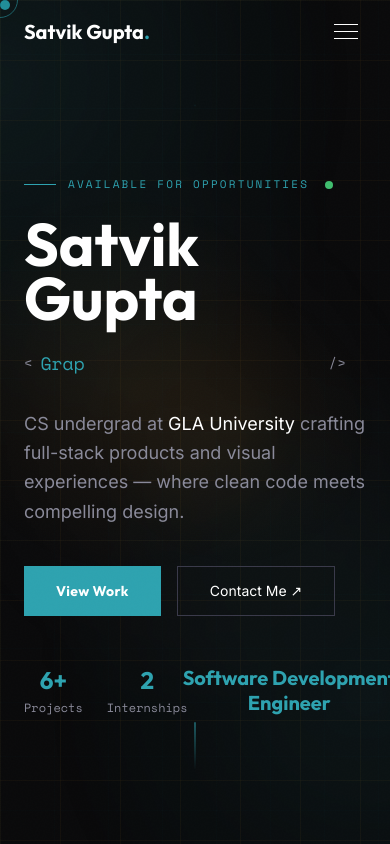
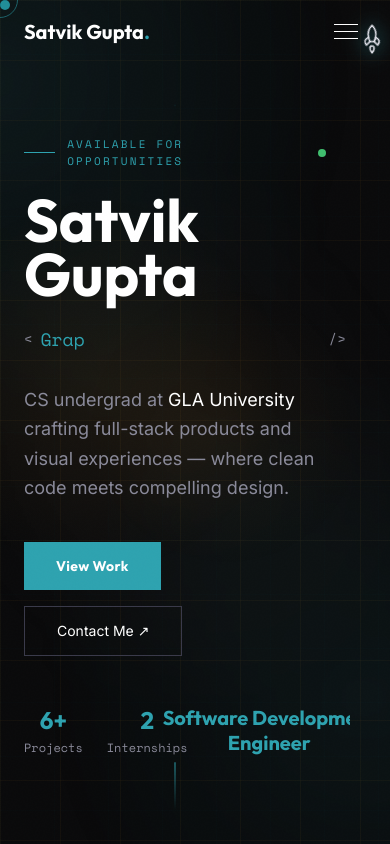
Before and after one commit to Satvikk7/Portfolio, a React (Vite) app: page / in a window 390 px wide. Shown: the top 844 px of the page. Built offline with nearby package versions, Linux system fonts and the light colour scheme.

Commit message:
Make rocket sidebar responsive on mobile

```diff
--- a/src/App.jsx
+++ b/src/App.jsx
@@ -63,7 +63,7 @@ export default function App() {
           transition={{ duration: 0.6 }}
           className="noise-bg"
         >
-          <div className="grid-bg min-h-screen designer-bg">
+          <div className="grid-bg min-h-screen designer-bg pr-10 sm:pr-12 lg:pr-16">
             <ScrollProgress />
             <Navbar />
             <main>
--- a/src/components/ScrollProgress.jsx
+++ b/src/components/ScrollProgress.jsx
@@ -103,10 +103,10 @@ export default function ScrollProgress() {
   const visualProgress = 0.03 + progress * 0.94
 
   return (
-    <div className="hidden lg:block fixed top-0 bottom-0 right-2 w-12 z-40 pointer-events-none">
+    <div className="fixed top-0 bottom-0 right-1 sm:right-2 w-10 sm:w-12 lg:w-14 z-30 pointer-events-none">
       <div
         ref={sidebarRef}
-        className="absolute inset-y-4 left-1/2 -translate-x-1/2 w-[2px] rounded-full bg-teal-DEFAULT/25 pointer-events-auto"
+        className="absolute inset-y-4 left-1/2 -translate-x-1/2 w-[1.5px] sm:w-[2px] rounded-full bg-teal-DEFAULT/25 pointer-events-auto"
         onPointerDown={(e) => {
           setIsDragging(true)
           updateFromPointer(e.clientY)
@@ -126,15 +126,16 @@ export default function ScrollProgress() {
       >
         {showFlame && (
           <motion.div
-            className="absolute left-1/2 top-[82%] -translate-x-1/2 w-2 h-4 rounded-full bg-gradient-to-b from-teal-DEFAULT to-transparent"
+            className="absolute left-1/2 top-[82%] -translate-x-1/2 w-1.5 sm:w-2 h-3 sm:h-4 rounded-full bg-gradient-to-b from-teal-DEFAULT to-transparent"
             animate={{ opacity: [0.4, 0.9, 0.4], scaleY: [0.9, 1.2, 0.9] }}
             transition={{ duration: 0.35, repeat: Infinity }}
           />
         )}
         <svg
           xmlns="http://www.w3.org/2000/svg"
-          width="28"
-          height="28"
+          width="24"
+          height="24"
+          className="h-6 w-6 sm:h-7 sm:w-7"
           viewBox="0 0 24 24"
           fill="none"
           stroke="currentColor"
```
Also changed, not shown: 1 other file (tests, documents, lock files or other folders).
